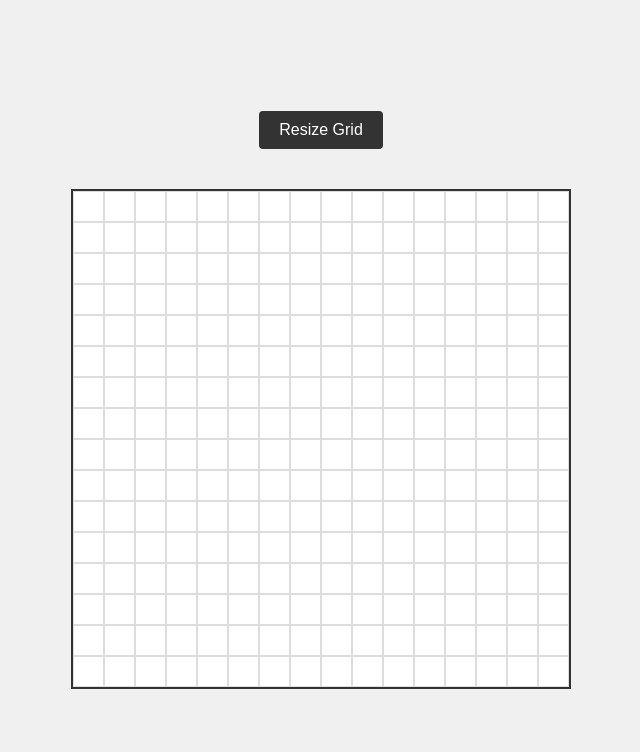
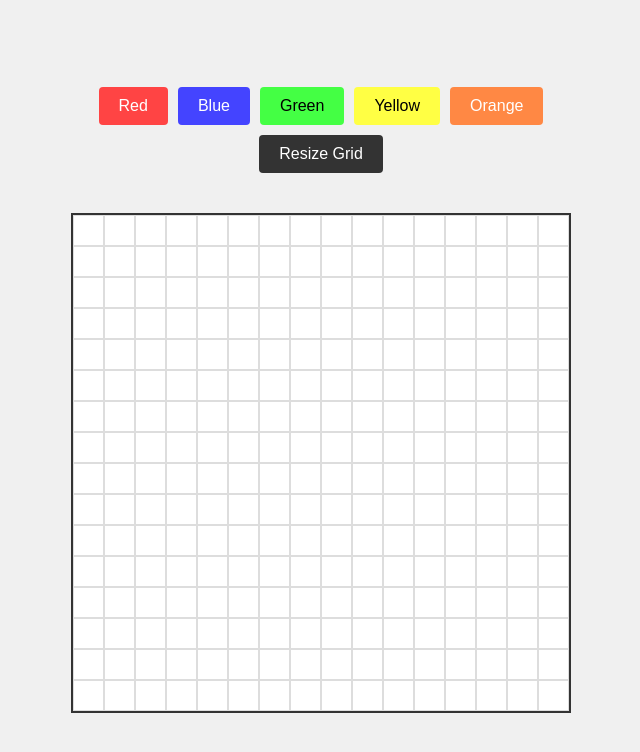
Before and after one commit to wadpod/odin-etch-a-sketch, a plain HTML site: page index.html in a window 1280 px wide. Shown: the whole page, without its empty margins (319-959 px from the left). Drawn offline with Linux system fonts and the light colour scheme.

Commit message:
Allow the User to Select Color
Got rid of random colors to change to allow the user to choose color

```diff
--- a/index.html
+++ b/index.html
@@ -8,6 +8,13 @@
 </head>
 <body>
     <div class="controls">
+        <div class="color-buttons">
+            <button class="color-btn" data-color="red">Red</button>
+            <button class="color-btn" data-color="blue">Blue</button>
+            <button class="color-btn" data-color="green">Green</button>
+            <button class="color-btn" data-color="yellow">Yellow</button>
+            <button class="color-btn" data-color="orange">Orange</button>
+        </div>
         <button id="resize">Resize Grid</button>
     </div>
     <div class="container"></div>
--- a/main.js
+++ b/main.js
@@ -1,13 +1,29 @@
 const container = document.querySelector('.container');
 const resizeButton = document.getElementById('resize');
+const colorButtons = document.querySelectorAll('.color-btn');
 let gridSize = 16;
+let selectedColor = 'red'; // Default color
 
-function getRandomColor() {
-    const r = Math.floor(Math.random() * 256);
-    const g = Math.floor(Math.random() * 256);
-    const b = Math.floor(Math.random() * 256);
-    return `rgb(${r}, ${g}, ${b})`;
-}
+// Set up color selection
+colorButtons.forEach(button => {
+    button.addEventListener('click', () => {
+        selectedColor = button.dataset.color;
+        // Update active state
+        colorButtons.forEach(btn => btn.classList.remove('active'));
+        button.classList.add('active');
+
+        // Update all colored squares
+        const squares = document.querySelectorAll('.square');
+        squares.forEach(square => {
+            if (square.style.backgroundColor) {
+                square.style.backgroundColor = selectedColor;
+            }
+        });
+    });
+});
+
+// Set initial active color
+colorButtons[0].classList.add('active');
 
 function createGrid() {
     // Clear existing grid
@@ -40,8 +56,8 @@ function createGrid() {
                 square.dataset.opacity = newOpacity;
 
                 if (currentOpacity === 0) {
-                    // First interaction - set random color
-                    square.style.backgroundColor = getRandomColor();
+                    // First interaction - set selected color
+                    square.style.backgroundColor = selectedColor;
                 }
 
                 square.style.opacity = newOpacity;
--- a/style.css
+++ b/style.css
@@ -16,6 +16,53 @@ body {
 
 .controls {
     margin-bottom: 20px;
+    display: flex;
+    flex-direction: column;
+    gap: 10px;
+    align-items: center;
+}
+
+.color-buttons {
+    display: flex;
+    gap: 10px;
+}
+
+.color-btn {
+    padding: 10px 20px;
+    font-size: 16px;
+    border: none;
+    border-radius: 4px;
+    cursor: pointer;
+    transition: transform 0.2s ease;
+}
+
+.color-btn:hover {
+    transform: scale(1.05);
+}
+
+.color-btn[data-color="red"] {
+    background-color: #ff4444;
+    color: white;
+}
+
+.color-btn[data-color="blue"] {
+    background-color: #4444ff;
+    color: white;
+}
+
+.color-btn[data-color="green"] {
+    background-color: #44ff44;
+    color: black;
+}
+
+.color-btn[data-color="yellow"] {
+    background-color: #ffff44;
+    color: black;
+}
+
+.color-btn[data-color="orange"] {
+    background-color: #ff8844;
+    color: white;
 }
 
 #resize {
```
